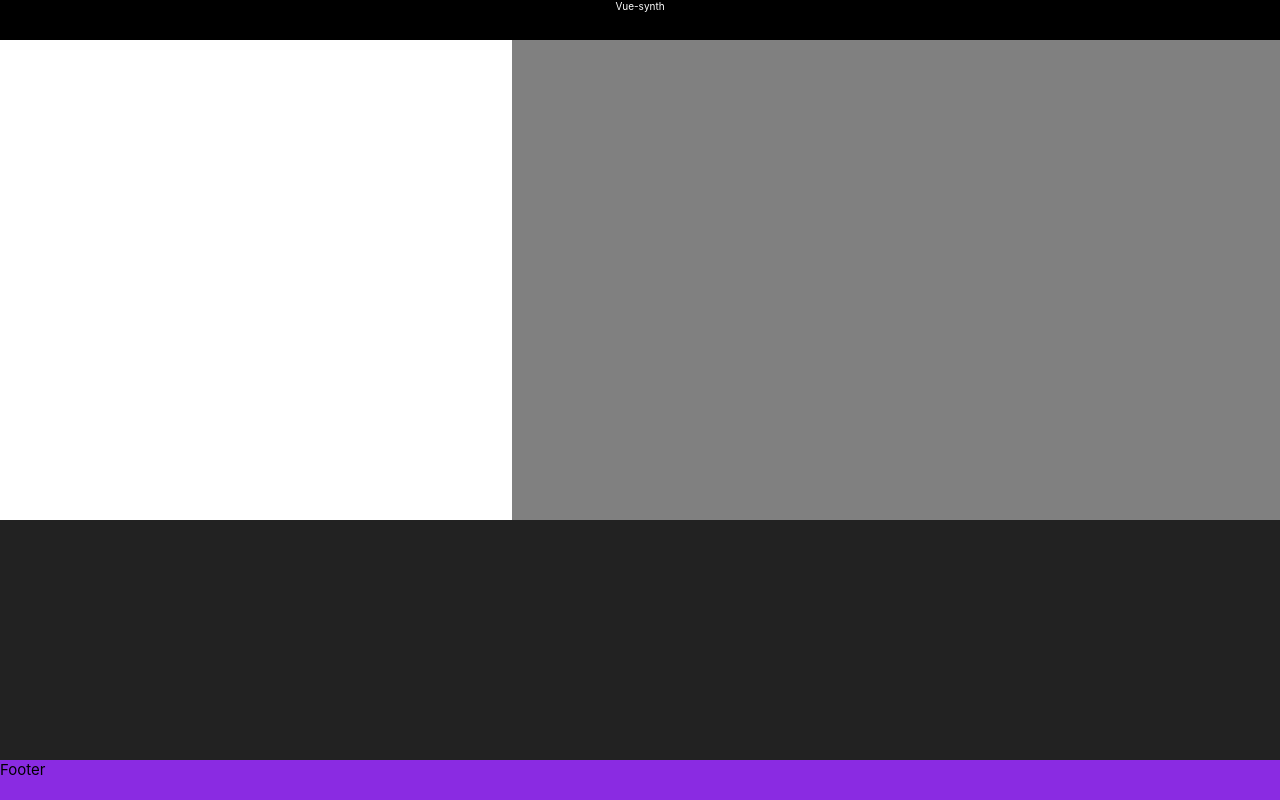
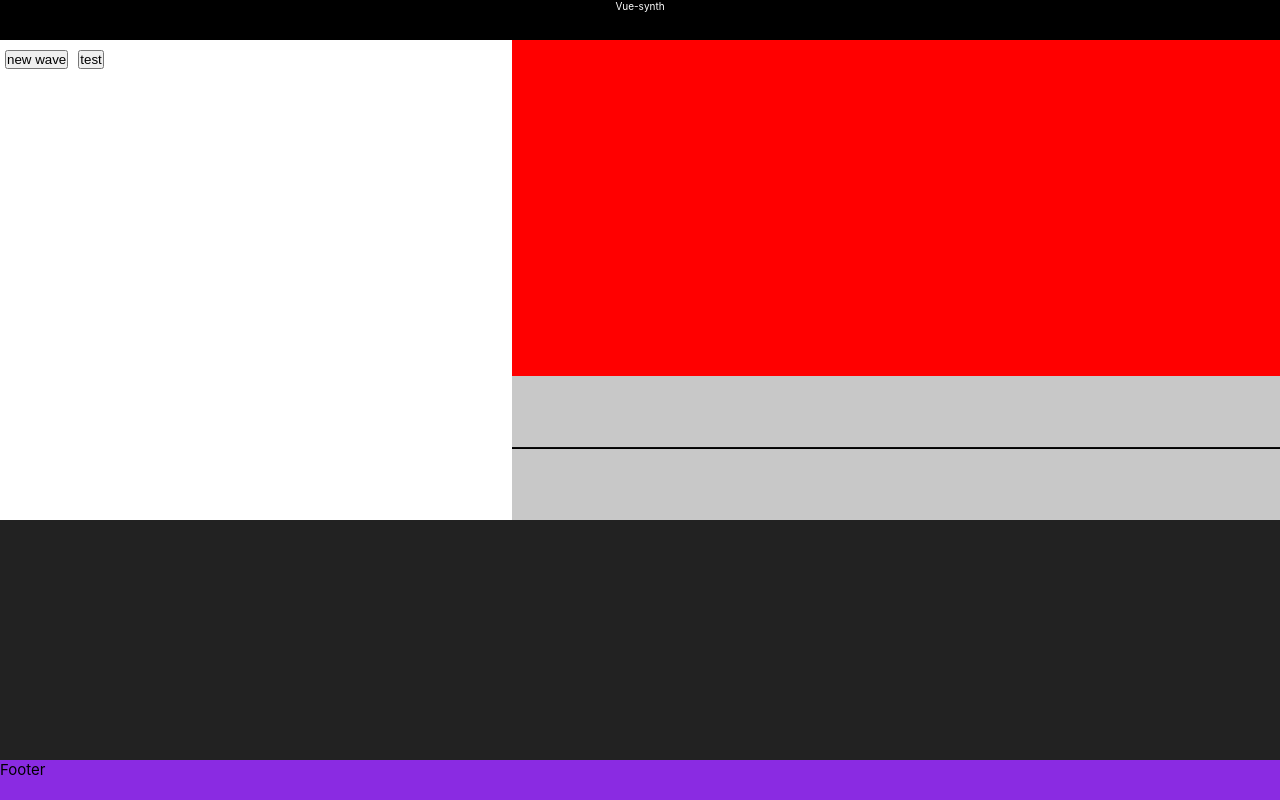
Before and after one commit to guillermoVicenteGonzalez/vue-synth, a Vue app in the folder vue-synth/: page /test in a window 1280 px wide. Built offline with nearby package versions, Linux system fonts and the light colour scheme.

Commit message:
correctly populated layout

```diff
--- a/vue-synth/src/Layouts/MainLayout.vue
+++ b/vue-synth/src/Layouts/MainLayout.vue
@@ -72,6 +72,8 @@ $piano-h: 30vh;
   &__components {
     background-color: white;
     overflow: hidden;
+    display: grid;
+    grid-template-columns: 1.5fr 1fr;
   }
 
   &__mainDisplay {
--- a/vue-synth/src/views/TestView.vue
+++ b/vue-synth/src/views/TestView.vue
@@ -14,7 +14,7 @@
   </div> -->
   <MainLayout>
     <template #header> Vue-synth</template>
-    <template #side>
+    <template #components>
       <div class="waveCardList">
         <WaveCard
           v-for="(wave, index) in waves"
@@ -22,15 +22,21 @@
           :wave="wave"
           @update-wave="onWaveUpdated(index)"
         ></WaveCard>
+        <button @click="createNewWave">new wave</button>
+        <button @click="test">test</button>
       </div>
-      <button @click="createNewWave">new wave</button>
-      <button @click="test">test</button>
     </template>
 
-    <template #body>
-      <!-- <MainWaveCanvas :source-ctx="mainContext" :source="merger"></MainWaveCanvas> -->
-      <!-- <WaveAnalyzer :source-ctx="mainContext" :source="merger"></WaveAnalyzer> -->
-      <SumWavesDisplay :waves="waves"></SumWavesDisplay>
+    <template #display>
+      <div class="displays">
+        <div class="displays__pure">
+          <SumWavesDisplay :waves="waves"></SumWavesDisplay>
+        </div>
+        <div class="displays__analyser">
+          <WaveAnalyzer :source-ctx="mainContext" :source="merger"></WaveAnalyzer>
+        </div>
+        <!-- <WaveAnalyzer :source-ctx="mainContext" :source="merger"></WaveAnalyzer> -->
+      </div>
     </template>
 
     <template #footer>
@@ -55,7 +61,9 @@ type oscillatorItem = {
 let waves: Ref<Wave[]> = ref([]);
 let oscillators: Array<oscillatorItem> = [];
 let mainContext: Ref = ref(new AudioContext());
-let merger: ChannelMergerNode = mainContext.value.createChannelMerger();
+// let merger: ChannelMergerNode = mainContext.value.createChannelMerger();
+let merger: Ref<ChannelMergerNode> = ref(mainContext.value.createChannelMerger());
+// let merger: Ref = ref();
 
 function createNewWave() {
   let wave = new Wave(10, 40, 0);
@@ -65,7 +73,7 @@ function createNewWave() {
   let tempOsc = mainContext.value.createOscillator();
   tempOsc.frequency.value = wave.getFrequency();
   let gainNode = mainContext.value.createGain();
-  gainNode.connect(merger, 0, 2);
+  gainNode.connect(merger.value, 0, 2);
   tempOsc.connect(gainNode);
 
   tempOsc.start();
@@ -94,8 +102,9 @@ function test() {
 }
 
 onMounted(() => {
-  mainContext.value.suspend();
-  merger.connect(mainContext.value.destination);
+  // merger.value = mainContext.value.createChannelMerger();
+  mainContext.value.resume();
+  merger.value.connect(mainContext.value.destination);
 });
 </script>
 
@@ -105,4 +114,23 @@ onMounted(() => {
     margin: 1rem 0.5rem;
   }
 }
+
+.displays {
+  height: 100%;
+  // display: grid;
+  // grid-template-rows: 3fr 1fr;
+
+  &__pure {
+    height: 70%;
+    background-color: red;
+  }
+
+  &__analyser {
+    height: 30%;
+    background-color: blue;
+    > * {
+      object-fit: fill;
+    }
+  }
+}
 </style>
```
